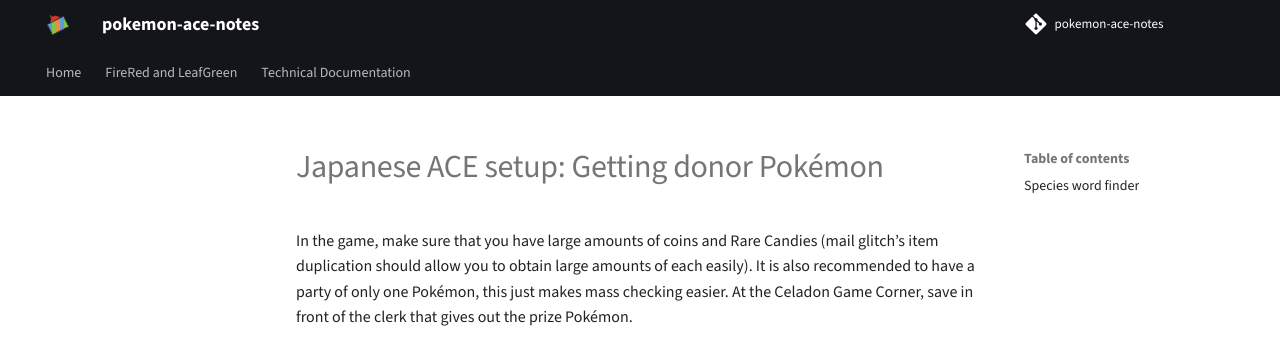
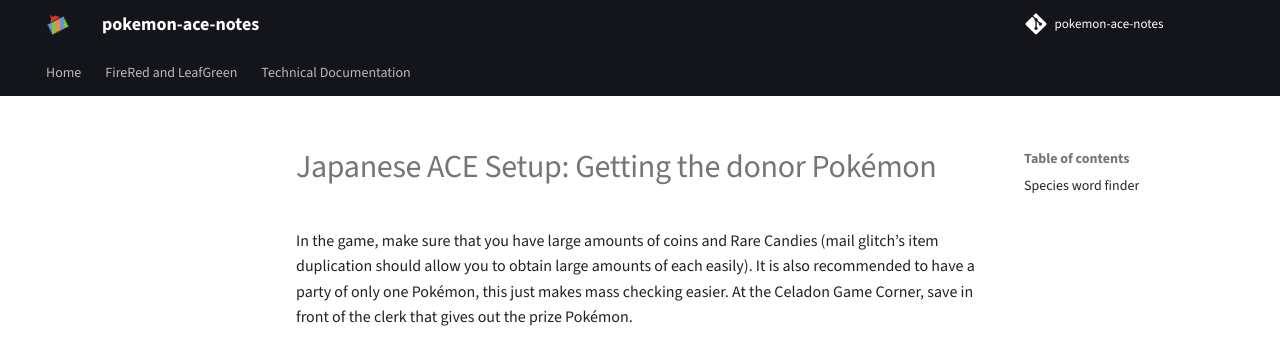
Before and after one commit to pomeg-letterbombers/pokemon-ace-notes, an MkDocs documentation site: the page built from docs/frlg/getting-started/jpn-ace-donor-no-rng.md, in a window 1280 px wide and 900 px high. Shown: the top 343 px of the window. Built offline with MkDocs 1.6.1 and Material for MkDocs 9.7.7, drawn with Linux system fonts in a browser that asks for light colours; comment, search, counter and statistics services are not loaded.

Commit message:
Forgot these other titles and the nav

```diff
--- a/docs/frlg/getting-started/jpn-ace-donor-no-rng.md
+++ b/docs/frlg/getting-started/jpn-ace-donor-no-rng.md
@@ -1,5 +1,5 @@
 ---
-title: "Japanese ACE setup: Getting donor Pokémon"
+title: "Japanese ACE Setup: Getting the donor Pokémon"
 ---
 
 In the game, make sure that you have large amounts of coins and Rare Candies (mail glitch’s item duplication should allow you to obtain large amounts of each easily). It is also recommended to have a party of only one Pokémon, this just makes mass checking easier. At the Celadon Game Corner, save in front of the clerk that gives out the prize Pokémon.
--- a/mkdocs.yml
+++ b/mkdocs.yml
@@ -9,8 +9,8 @@
     - Getting Started:
       - Introduction: frlg/getting-started/introduction.md
       - Mail Glitch: frlg/getting-started/mail-glitch.md
-      - Non-Japanese ACE setup: frlg/getting-started/non-jpn-ace.md
-      - Japanese ACE setup: frlg/getting-started/jpn-ace.md
+      - Non-Japanese ACE Setup: frlg/getting-started/non-jpn-ace.md
+      - Japanese ACE Setup: frlg/getting-started/jpn-ace.md
     - Exit Codes:
       - Box 14 Exit Code: frlg/exit-codes/box-14-exit.md
       - Exit Code Bootstrap: frlg/exit-codes/exit-code-bootstrap.md
```
Also changed, not shown: docs/frlg/getting-started/jpn-ace-donor-rng.md (+1 -1 lines), docs/frlg/getting-started/jpn-ace.md (+1 -1 lines).
